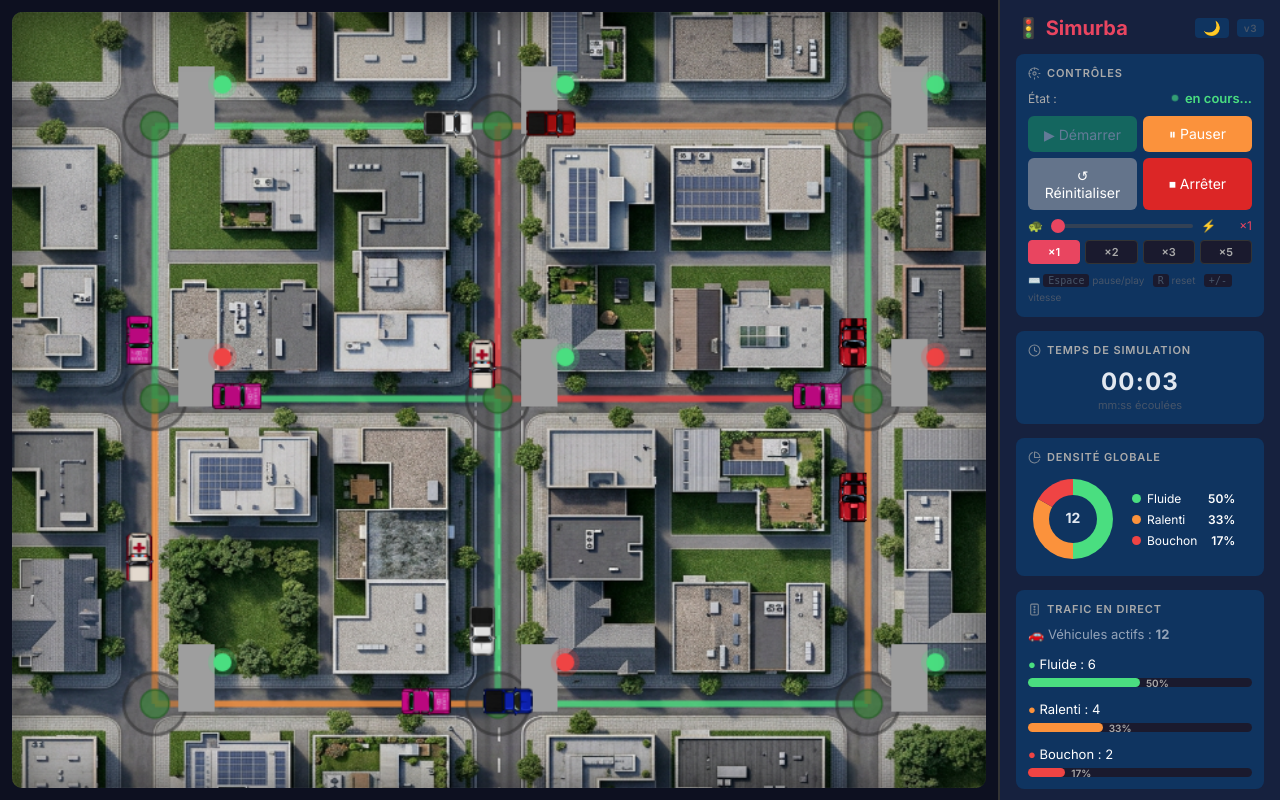
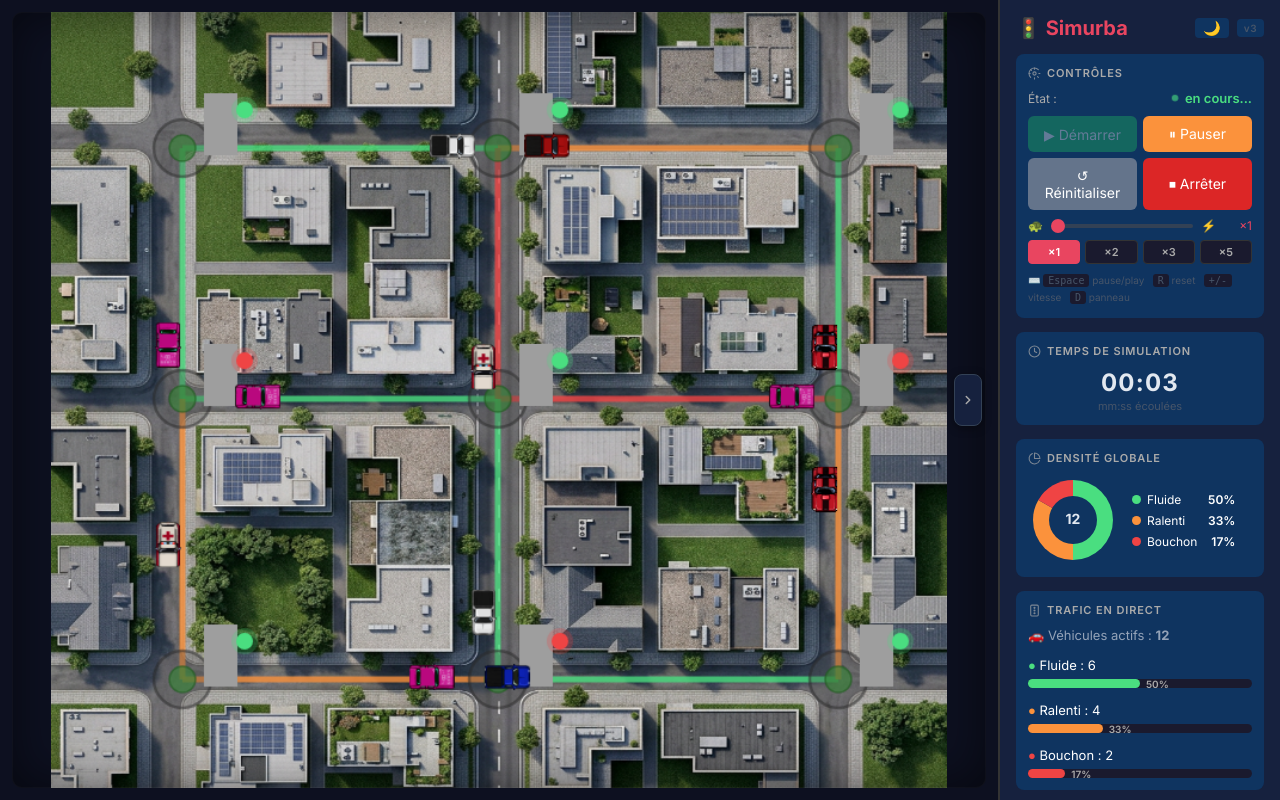
Before and after one commit to najororabiaza/simurba, a Django app: page / in a window 1280 px wide. Run offline with Django 5.2, Linux system fonts and the light colour scheme.

Commit message:
feat(v4): add collapsible sidebar with toggle button, CSS transition and localStorage persistence

```diff
--- a/requirements.txt
+++ b/requirements.txt
@@ -2,4 +2,4 @@ asgiref==3.11.1
 Django==5.2.12
 sqlparse==0.5.5
 typing_extensions==4.15.0
-whitenoise>=6.7
+whitenoise==6.12.0
--- a/traffic/templates/traffic/base.html
+++ b/traffic/templates/traffic/base.html
@@ -41,6 +41,10 @@
     --color-scrollbar: #333;
     --color-overlay-bg:     rgba(15, 23, 42, 0.92);
     --color-overlay-border: #334155;
+
+    /* Sidebar */
+    --sidebar-width:      280px;
+    --sidebar-transition: 0.32s cubic-bezier(0.4, 0, 0.2, 1);
 }
 
 * { margin: 0; padding: 0; box-sizing: border-box; }
@@ -59,19 +63,23 @@ body {
     overflow: hidden;
 }
 
-/* ─────────────────────────────────────────
-   Canvas zone
-───────────────────────────────────────── */
+/* Canvas zone */
+
 #canvas-zone {
-    flex: 3;
+    flex: 1;
     position: relative;
     display: flex;
-    align-items: stretch;
+    align-items: center; /* permet de centrer sans forcer l'étirement */
     justify-content: center;
     border-right: 2px solid var(--color-border-subtle);
     overflow: hidden;
     padding: 12px;
     background: var(--color-bg-canvas);
+    transition: border-color var(--sidebar-transition);
+}
+
+body.sidebar-collapsed #canvas-zone {
+    border-right-color: transparent;
 }
 
 #canvas-zone::after {
@@ -89,13 +97,97 @@ body {
 #traffic-canvas {
     width: 100%;
     height: 100%;
-    object-fit: cover;
+    object-fit: contain; /* empêche le canvas de zoomer/rogner ses bords */
     cursor: crosshair;
     border-radius: 10px;
     display: block;
 }
 
-/* ── Tooltip route ── */
+/* new : forcer le canvas à garder sa taille d'origine au centre lors du repli */
+body.sidebar-collapsed #traffic-canvas {
+    width: auto;
+    height: auto;
+}
+
+/* Bouton toggle sidebar */
+
+#sidebar-toggle {
+    position: absolute;
+    top: 50%;
+    right: 16px;
+    transform: translateY(-50%);
+    z-index: 40;
+
+    /* Dimensions fixes — écrase les règles globales button */
+    width: 28px !important;
+    height: 52px;
+    padding: 0;
+    border-radius: 8px;
+    border: 1px solid var(--color-border-panel);
+    background: var(--color-bg-dashboard);
+    color: var(--color-text-muted);
+    cursor: pointer;
+
+    display: flex;
+    align-items: center;
+    justify-content: center;
+
+    transition:
+        background 0.15s,
+        color 0.15s,
+        box-shadow 0.15s;
+
+    box-shadow: 0 2px 10px rgba(0, 0, 0, 0.40);
+}
+
+#sidebar-toggle:hover {
+    background: var(--color-bg-section);
+    color: var(--color-text-primary);
+    box-shadow: 0 4px 16px rgba(0, 0, 0, 0.50);
+}
+
+/* La flèche SVG tourne lors du repli */
+#sidebar-toggle svg {
+    width: 14px;
+    height: 14px;
+    flex-shrink: 0;
+    transition: transform var(--sidebar-transition);
+    pointer-events: none;
+}
+
+body.sidebar-collapsed #sidebar-toggle svg {
+    transform: rotate(180deg);
+}
+
+/* Dashboard — sidebar rétractable */
+
+#dashboard {
+    flex: 0 0 var(--sidebar-width);
+    width: var(--sidebar-width);
+    padding: 16px;
+    background: var(--color-bg-dashboard);
+    overflow-y: auto;
+    overflow-x: hidden;
+    display: flex;
+    flex-direction: column;
+    gap: 14px;
+
+    transition:
+        width var(--sidebar-transition),
+        flex-basis var(--sidebar-transition),
+        padding var(--sidebar-transition),
+        opacity var(--sidebar-transition);
+}
+
+body.sidebar-collapsed #dashboard {
+    width: 0;
+    flex-basis: 0;
+    padding: 0;
+    opacity: 0;
+    pointer-events: none;
+}
+
+/* Tooltip route */
 #route-tooltip {
     position: absolute;
     pointer-events: none;
@@ -224,18 +266,7 @@ body {
 #loading-overlay img { width: clamp(300px, 50vw, 500px); }
 #loading-overlay.hidden { opacity: 0; pointer-events: none; }
 
-/* ─────────────────────────────────────────
-   Dashboard
-───────────────────────────────────────── */
-#dashboard {
-    flex: 0 0 280px;
-    padding: 16px;
-    background: var(--color-bg-dashboard);
-    overflow-y: auto;
-    display: flex;
-    flex-direction: column;
-    gap: 14px;
-}
+/* Responsive */
 
 @media (max-width: 1023px) {
     body { flex-direction: column; height: auto; min-height: 100vh; overflow-y: auto; }
@@ -465,13 +492,18 @@ body.light #toast-container.toast--info    { background: rgba(30, 58, 138, 0.95)
         </div>
     </div>
 
-    <!-- Toast notifications — contenu injecté par JS -->
     <div id="toast-container"></div>
+
+    <button id="sidebar-toggle" title="Réduire / afficher le panneau  [D]">
+        <svg viewBox="0 0 24 24" fill="none" stroke="currentColor"
+             stroke-width="2.5" stroke-linecap="round" stroke-linejoin="round">
+            <polyline points="9 18 15 12 9 6"/>
+        </svg>
+    </button>
 </div>
 
 <div id="dashboard">
 
-    <!-- En-tête -->
     <div style="display:flex; align-items:center; justify-content:space-between;">
         <h2>🚦 Simurba</h2>
         <div style="display:flex; align-items:center; gap:8px;">
@@ -531,11 +562,11 @@ body.light #toast-container.toast--info    { background: rgba(30, 58, 138, 0.95)
             ⌨️
             <kbd style="background:var(--color-bg-deep); border-radius:3px; padding:1px 5px; font-size:10px;">Espace</kbd> pause/play &nbsp;
             <kbd style="background:var(--color-bg-deep); border-radius:3px; padding:1px 5px; font-size:10px;">R</kbd> reset &nbsp;
-            <kbd style="background:var(--color-bg-deep); border-radius:3px; padding:1px 5px; font-size:10px;">+/-</kbd> vitesse
+            <kbd style="background:var(--color-bg-deep); border-radius:3px; padding:1px 5px; font-size:10px;">+/-</kbd> vitesse &nbsp;
+            <kbd style="background:var(--color-bg-deep); border-radius:3px; padding:1px 5px; font-size:10px;">D</kbd> panneau
         </p>
     </div>
 
-    <!-- Section 2 : Horloge -->
     <div class="section">
         <p class="section-title">
             <svg viewBox="0 0 24 24" fill="none" stroke="currentColor" stroke-width="2" stroke-linecap="round" stroke-linejoin="round">
@@ -629,8 +658,36 @@ body.light #toast-container.toast--info    { background: rgba(30, 58, 138, 0.95)
         </div>
     </div>
 
-</div><!-- /dashboard -->
+</div><script src="{% static 'traffic/js/simulation.js' %}"></script>
 
-<script src="{% static 'traffic/js/simulation.js' %}"></script>
+<script>
+// Toggle sidebar
+// IIFE isolé — ne modifie rien dans simulation.js.
+// localStorage persiste l'état entre les rechargements.
+(function () {
+    const btn  = document.getElementById('sidebar-toggle');
+    const body = document.body;
+    const KEY  = 'simurba_sidebar_collapsed';
+
+    // Restaure l'état sauvegardé immédiatement (avant le premier paint)
+    if (localStorage.getItem(KEY) === '1') {
+        body.classList.add('sidebar-collapsed');
+    }
+
+    function toggle() {
+        const collapsed = body.classList.toggle('sidebar-collapsed');
+        localStorage.setItem(KEY, collapsed ? '1' : '0');
+    }
+
+    btn.addEventListener('click', toggle);
+
+    // Raccourci D (Dashboard) — cohérent avec les autres raccourcis
+    document.addEventListener('keydown', function (e) {
+        if (e.target.tagName === 'INPUT') return;
+        if (e.key === 'd' || e.key === 'D') toggle();
+    });
+}());
+</script>
+
 </body>
 </html>
```
Also changed, not shown: other parts of traffic/templates/traffic/base.html (+35 -92 lines).
